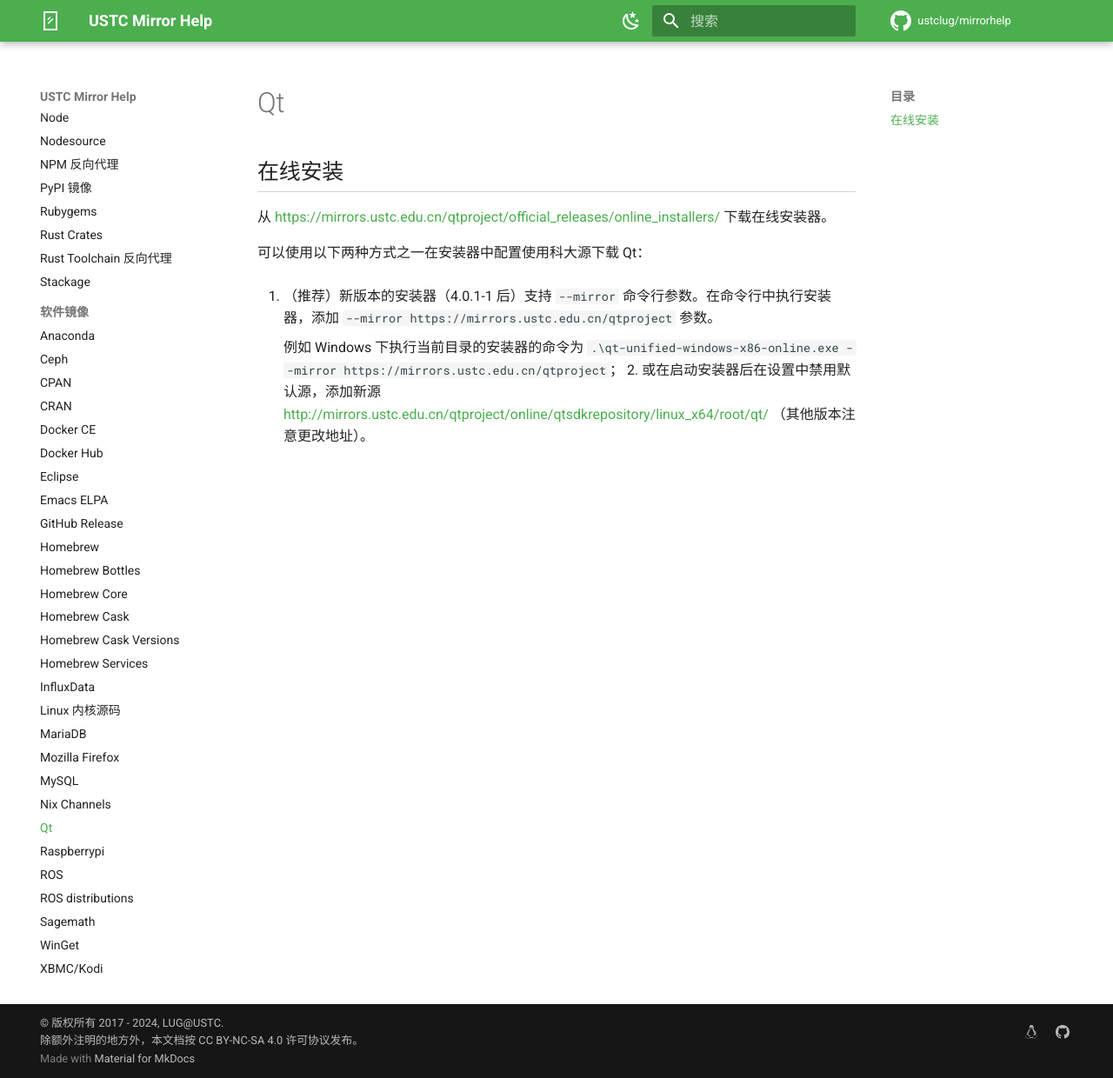
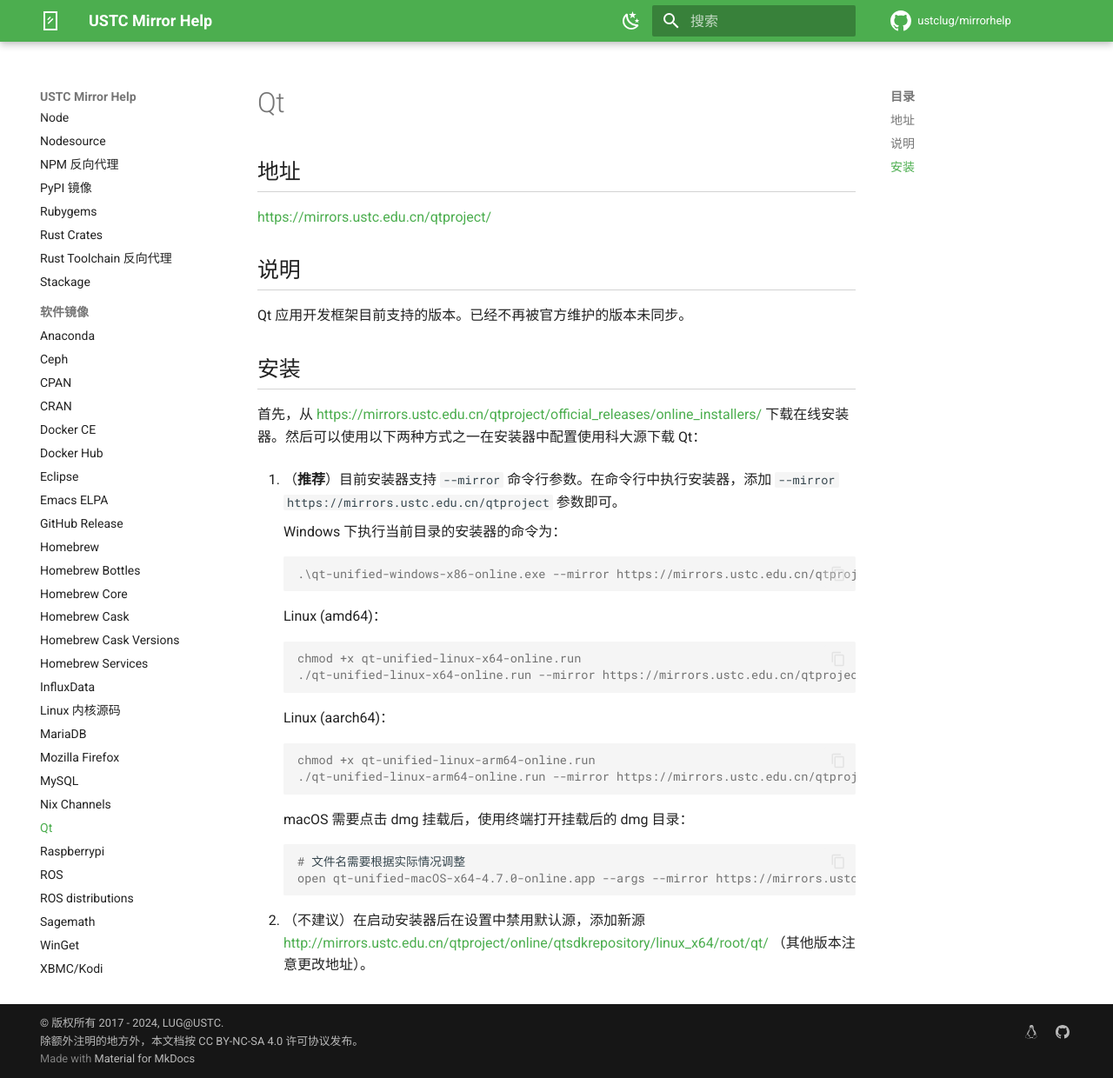
Before and after one commit to ustclug/mirrorhelp, an MkDocs documentation site: the page built from docs/qtproject.md, in a window 1280 px wide and 1240 px high. Shown: the whole window at 87% size. Built offline with MkDocs 1.6.1 and Material for MkDocs 9.7.7, drawn with Linux system fonts in a browser that asks for light colours; comment, search, counter and statistics services are not loaded.

Commit message:
qtproject: format and contents fix

````diff
--- a/docs/qtproject.md
+++ b/docs/qtproject.md
@@ -1,19 +1,46 @@
 # Qt
 
-## 在线安装
+## 地址
 
-从
-<https://mirrors.ustc.edu.cn/qtproject/official_releases/online_installers/>
-下载在线安装器。
+<https://mirrors.ustc.edu.cn/qtproject/>
 
-可以使用以下两种方式之一在安装器中配置使用科大源下载 Qt：
+## 说明
 
-1. （推荐）新版本的安装器（4.0.1-1 后）支持 `--mirror` 命令行参数。在命令行中执行安装器，添加
-    `--mirror https://mirrors.ustc.edu.cn/qtproject` 参数。
+Qt 应用开发框架目前支持的版本。已经不再被官方维护的版本未同步。
 
-    例如 Windows
-    下执行当前目录的安装器的命令为
-    `.\qt-unified-windows-x86-online.exe --mirror https://mirrors.ustc.edu.cn/qtproject`；
-2. 或在启动安装器后在设置中禁用默认源，添加新源
+## 安装
+
+首先，从 <https://mirrors.ustc.edu.cn/qtproject/official_releases/online_installers/> 下载在线安装器。然后可以使用以下两种方式之一在安装器中配置使用科大源下载 Qt：
+
+1. （**推荐**）目前安装器支持 `--mirror` 命令行参数。在命令行中执行安装器，添加 `--mirror https://mirrors.ustc.edu.cn/qtproject` 参数即可。
+
+    Windows 下执行当前目录的安装器的命令为：
+
+    ```console
+    .\qt-unified-windows-x86-online.exe --mirror https://mirrors.ustc.edu.cn/qtproject
+    ```
+
+    Linux (amd64)：
+
+    ```console
+    chmod +x qt-unified-linux-x64-online.run
+    ./qt-unified-linux-x64-online.run --mirror https://mirrors.ustc.edu.cn/qtproject
+    ```
+
+    Linux (aarch64)：
+
+    ```console
+    chmod +x qt-unified-linux-arm64-online.run
+    ./qt-unified-linux-arm64-online.run --mirror https://mirrors.ustc.edu.cn/qtproject
+    ```
+
+    macOS 需要点击 dmg 挂载后，使用终端打开挂载后的 dmg 目录：
+
+    ```console
+    # 文件名需要根据实际情况调整
+    open qt-unified-macOS-x64-4.7.0-online.app --args --mirror https://mirrors.ustc.edu.cn/qtproject
+    ```
+
+2. （不建议）在启动安装器后在设置中禁用默认源，添加新源
     <http://mirrors.ustc.edu.cn/qtproject/online/qtsdkrepository/linux_x64/root/qt/>
     （其他版本注意更改地址）。
````
